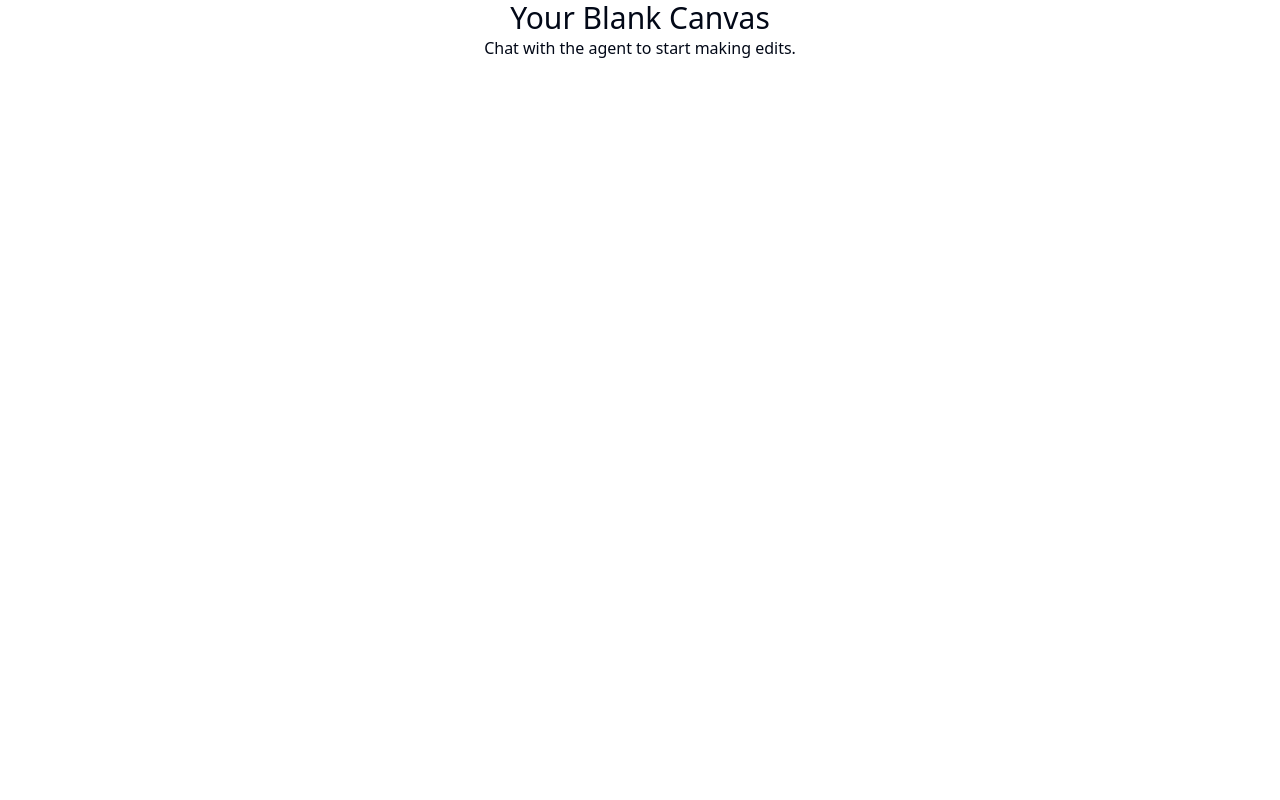
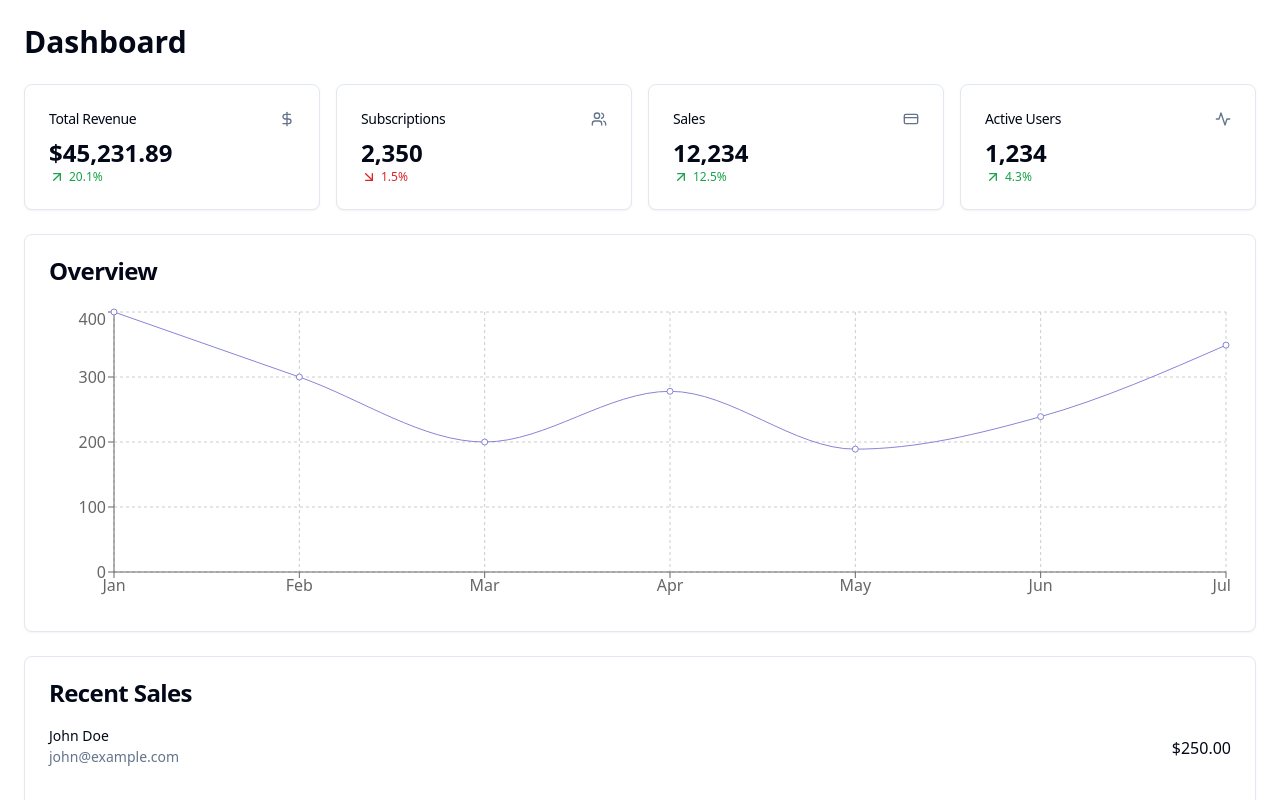
Before and after one commit to GPT-Engineer-App/dashboard-replicator, a React (Vite) app: page / in a window 1280 px wide. Shown: the top 800 px of the page. Built offline with nearby package versions, Linux system fonts and the light colour scheme.

Commit message:
GPT Engineer Update [skip gpt_engineer]

```diff
--- a/src/nav-items.jsx
+++ b/src/nav-items.jsx
@@ -1,4 +1,4 @@
-import { Home } from "lucide-react";
+import { Home, LayoutDashboard } from "lucide-react";
 import Index from "./pages/Index.jsx";
 
 /**
@@ -6,9 +6,15 @@ import Index from "./pages/Index.jsx";
  */
 export const navItems = [
   {
-    title: "Home",
+    title: "Dashboard",
     to: "/",
-    icon: <Home className="h-4 w-4" />,
+    icon: <LayoutDashboard className="h-4 w-4" />,
     page: <Index />,
   },
+  {
+    title: "Home",
+    to: "/home",
+    icon: <Home className="h-4 w-4" />,
+    page: <div>Home Page</div>,
+  },
 ];
--- a/src/pages/Index.jsx
+++ b/src/pages/Index.jsx
@@ -1,12 +1,100 @@
 // Update this page (the content is just a fallback if you fail to update the page)
+
+import { Card, CardContent, CardHeader, CardTitle } from "@/components/ui/card";
+import { LineChart, Line, XAxis, YAxis, CartesianGrid, Tooltip, ResponsiveContainer } from 'recharts';
+import { ArrowUpRight, ArrowDownRight, DollarSign, Users, CreditCard, Activity } from "lucide-react";
+
+const data = [
+  { name: 'Jan', value: 400 },
+  { name: 'Feb', value: 300 },
+  { name: 'Mar', value: 200 },
+  { name: 'Apr', value: 278 },
+  { name: 'May', value: 189 },
+  { name: 'Jun', value: 239 },
+  { name: 'Jul', value: 349 },
+];
 
 const Index = () => {
   return (
-    <div className="flex justify-center items-center">
-      <div className="text-center">
-        <h1 className="text-3xl">Your Blank Canvas</h1>
-        <p>Chat with the agent to start making edits.</p>
+    <div className="p-6 space-y-6">
+      <h1 className="text-3xl font-bold">Dashboard</h1>
+
+      <div className="grid grid-cols-1 md:grid-cols-2 lg:grid-cols-4 gap-4">
+        <StatCard title="Total Revenue" value="$45,231.89" icon={DollarSign} trend="up" percentage="20.1%" />
+        <StatCard title="Subscriptions" value="2,350" icon={Users} trend="down" percentage="1.5%" />
+        <StatCard title="Sales" value="12,234" icon={CreditCard} trend="up" percentage="12.5%" />
+        <StatCard title="Active Users" value="1,234" icon={Activity} trend="up" percentage="4.3%" />
       </div>
+
+      <Card>
+        <CardHeader>
+          <CardTitle>Overview</CardTitle>
+        </CardHeader>
+        <CardContent>
+          <ResponsiveContainer width="100%" height={300}>
+            <LineChart data={data}>
+              <CartesianGrid strokeDasharray="3 3" />
+              <XAxis dataKey="name" />
+              <YAxis />
+              <Tooltip />
+              <Line type="monotone" dataKey="value" stroke="#8884d8" />
+            </LineChart>
+          </ResponsiveContainer>
+        </CardContent>
+      </Card>
+
+      <Card>
+        <CardHeader>
+          <CardTitle>Recent Sales</CardTitle>
+        </CardHeader>
+        <CardContent>
+          <RecentSalesTable />
+        </CardContent>
+      </Card>
+    </div>
+  );
+};
+
+const StatCard = ({ title, value, icon: Icon, trend, percentage }) => {
+  const TrendIcon = trend === 'up' ? ArrowUpRight : ArrowDownRight;
+  const trendColor = trend === 'up' ? 'text-green-600' : 'text-red-600';
+
+  return (
+    <Card>
+      <CardHeader className="flex flex-row items-center justify-between space-y-0 pb-2">
+        <CardTitle className="text-sm font-medium">{title}</CardTitle>
+        <Icon className="h-4 w-4 text-muted-foreground" />
+      </CardHeader>
+      <CardContent>
+        <div className="text-2xl font-bold">{value}</div>
+        <p className={`text-xs ${trendColor} flex items-center`}>
+          <TrendIcon className="h-4 w-4 mr-1" />
+          {percentage}
+        </p>
+      </CardContent>
+    </Card>
+  );
+};
+
+const RecentSalesTable = () => {
+  const sales = [
+    { name: 'John Doe', email: 'john@example.com', amount: '$250.00' },
+    { name: 'Jane Smith', email: 'jane@example.com', amount: '$120.00' },
+    { name: 'Bob Johnson', email: 'bob@example.com', amount: '$350.00' },
+    { name: 'Alice Brown', email: 'alice@example.com', amount: '$180.00' },
+  ];
+
+  return (
+    <div className="space-y-8">
+      {sales.map((sale, index) => (
+        <div key={index} className="flex items-center">
+          <div className="space-y-1">
+            <p className="text-sm font-medium leading-none">{sale.name}</p>
+            <p className="text-sm text-muted-foreground">{sale.email}</p>
+          </div>
+          <div className="ml-auto font-medium">{sale.amount}</div>
+        </div>
+      ))}
     </div>
   );
 };
```
